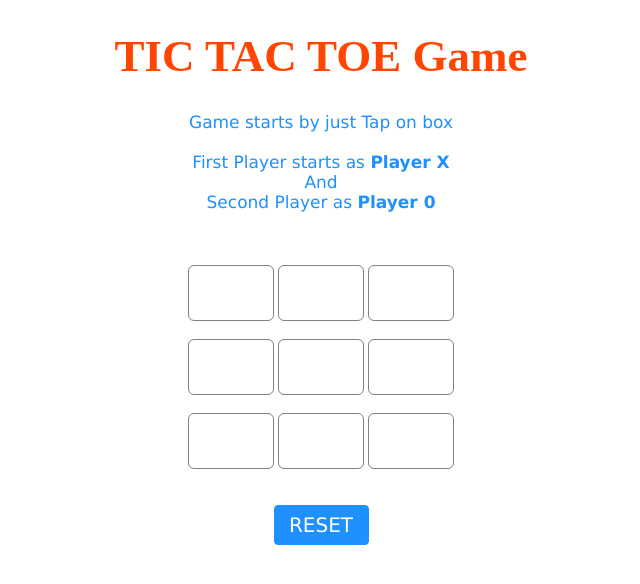
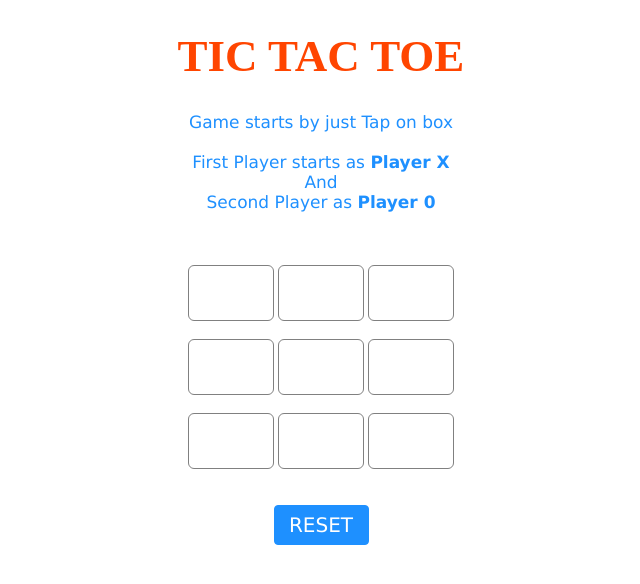
Before and after one commit to pruthvirajp04/Tic-Tac-Toe, a plain HTML site: page index.html in a window 1280 px wide. Shown: the whole page, without its empty margins (319-959 px from the left). Drawn offline with Linux system fonts and the light colour scheme.

Commit message:
title updated

```diff
--- a/index.html
+++ b/index.html
@@ -14,7 +14,7 @@
 
 <body>
 	<div id="main">
-		<h1>TIC TAC TOE Game</h1>
+		<h1>TIC TAC TOE </h1>
 
 		<!-- Game Instructions -->
 		<p id="ins">Game starts by just Tap on
```
